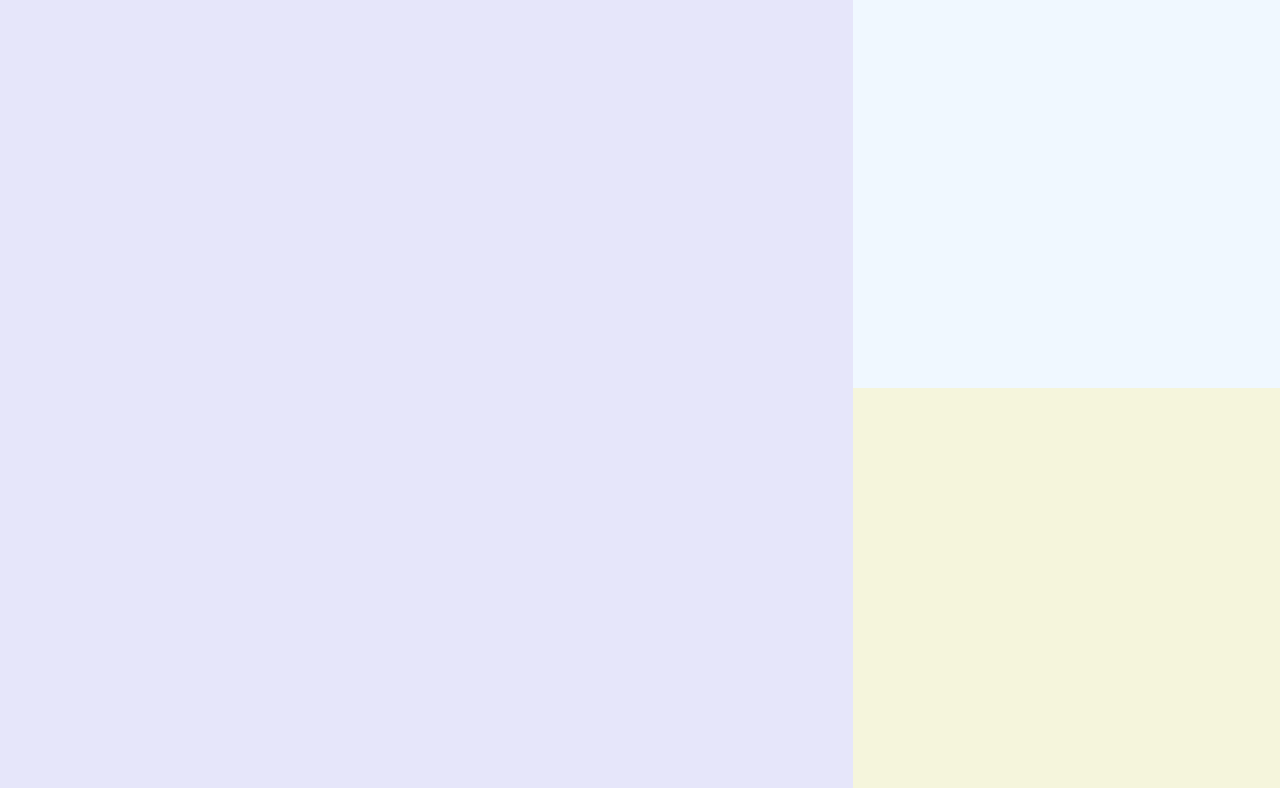
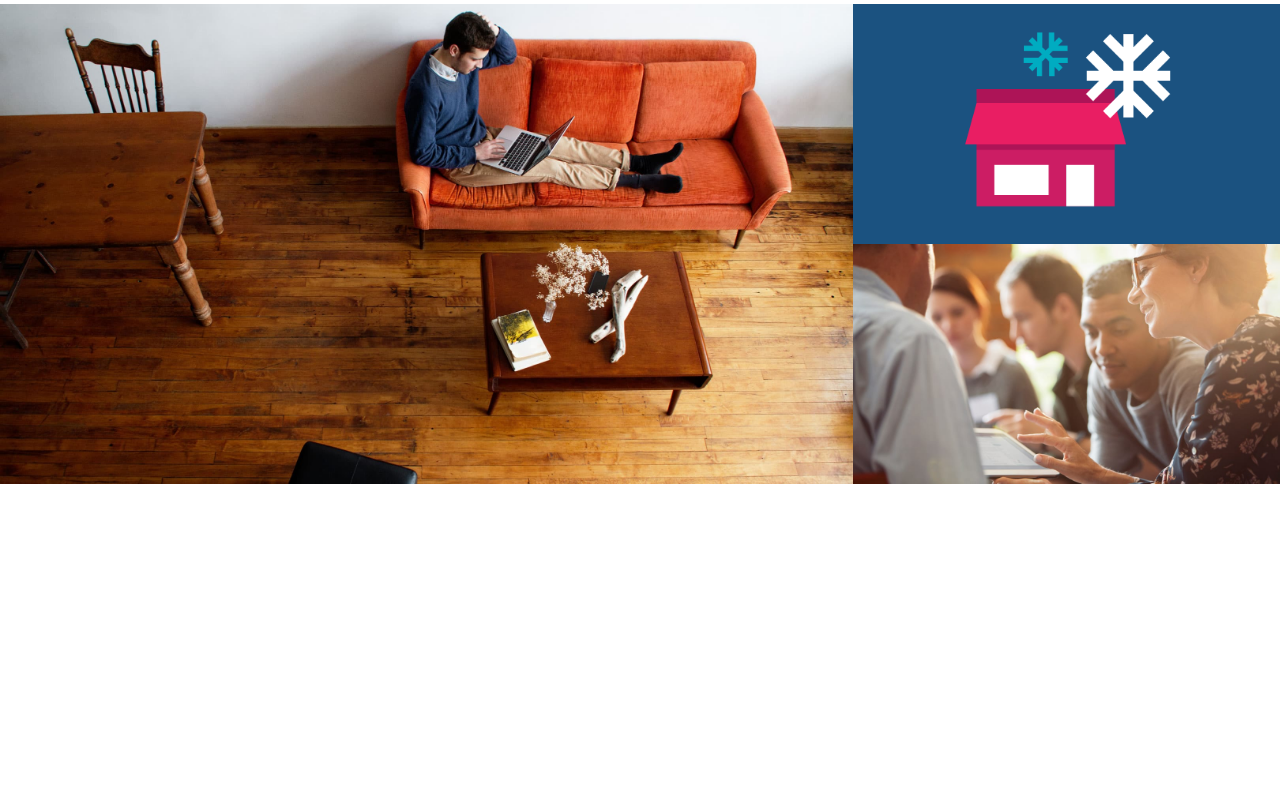
Before and after one commit to khirsch/think-with-google, a plain HTML site: page index.html in a window 1280 px wide. Shown: the part 67-855 px from the top of the page. After the commit the page ends 800 px from the top, so only its background shows below. Drawn offline with Linux system fonts and the light colour scheme.

Commit message:
fix grid display and add images

```diff
--- a/css/custom.css
+++ b/css/custom.css
@@ -2,7 +2,6 @@
 
 * {
   box-sizing: border-box;
-  margin: 0 !important;
 }
 
 body {
@@ -17,6 +16,8 @@ nav {
   font-weight: 300;
   background-color: #FFF !important;
   border: 0 !important;
+  margin: 0 !important;
+  padding: 0.5em;
 }
 
 nav ul {
@@ -35,25 +36,20 @@ nav a:hover {
 
 nav img {
   height: 28px;
+  margin-left: 1em;
 }
 
 /*Page Content*/
 
-.container-fluid {
+.container-fluid, .col-sm-8, .col-sm-4 {
   padding: 0;
 }
 
-#one {
-  background-color: lavender;
-  height: 100vh;
+img {
+  max-width: 100%;
+  height: auto;
 }
 
-#two {
-  background-color: aliceblue;
-  height: 50vh;
+.equal-height, .row {
+  margin: 0 !important;
 }
-
-#three {
-  background-color: beige;
-  height: 50vh;
-}
--- a/index.html
+++ b/index.html
@@ -51,18 +51,19 @@
       </div>
     </nav>
     <div class="container-fluid">
-      <div class="row">
-        <div id="one" class="col-md-8">
-
+      <div class="row equal-height">
+        <div class="col-sm-8">
+          <div class="row">
+            <img class="img-responsive" src="img/mobile-shopping.jpeg" alt="Shoppers Gobble Up In-Store Black Friday Deals on Mobile">
+          </div>
         </div>
-        <div class="cold-md-4">
-          <div id="two" class="row">
-
+        <div class="col-sm-4">
+          <div class="row">
+            <img class="img-responsive" src="img/consumer-shopping.png" alt="Where Consumers Spent Their Holiday-Shopping Kickoff Time">
           </div>
-          <div id="three" class="row">
-
+          <div class="row">
+            <img class="img-responsive" src="img/media-planning.jpeg" alt="4 Media-Planning Tips for Online Video Advertising Success">
           </div>
-
         </div>
       </div>
     </div>
```
